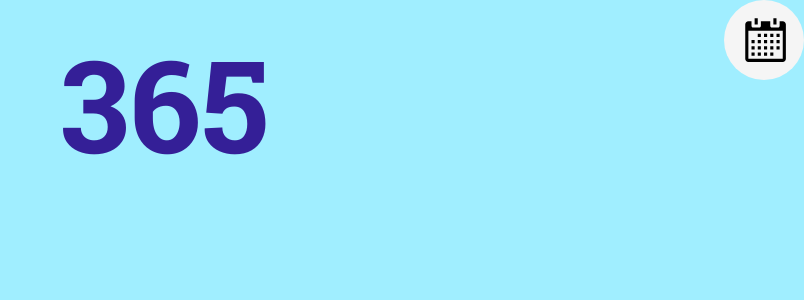
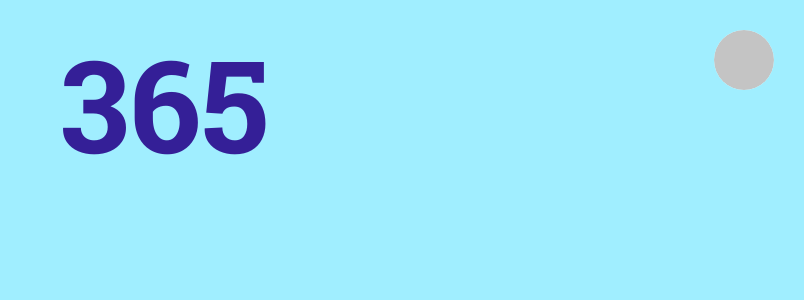
Before and after one commit to richcire/workout-record, a React (Create React App) app: page / in a window 1280 px wide. Shown: the top 300 px of the page, without its empty margins (476-1280 px from the left). Built offline with nearby package versions, Linux system fonts and the light colour scheme.

Commit message:
fix sidear animation

```diff
--- a/src/MainPage.tsx
+++ b/src/MainPage.tsx
@@ -3,7 +3,7 @@ import Calendar from "react-calendar";
 import "react-calendar/dist/Calendar.css";
 import { GoCalendar } from "react-icons/go";
 import { useState } from "react";
-import { motion } from "framer-motion";
+import { motion, useCycle } from "framer-motion";
 
 const NumberOfDays = styled.div`
   font-size: 8rem;
@@ -21,69 +21,56 @@ const Window = styled.div`
   width: 100vw;
   background-color: #a0eeff;
 `;
-const SideContainer = styled.div`
-  display: flex;
-  position: fixed;
-  right: 0;
-  top: 0;
-`;
-
-const CalendarIconContainer = styled(motion.div)`
-  width: 80px;
-  height: 80px;
-  background-color: whitesmoke;
-
-  display: flex;
-  align-items: center;
-  justify-content: center;
-  border-radius: 40px;
-`;
 
 const SideBar = styled(motion.div)`
   background-color: whitesmoke;
+  position: fixed;
+  top: 0;
+  right: 0;
 
-  height: 100%;
+  height: 100vh;
+  width: 400px;
+  border-top-left-radius: 80px;
+  border-bottom-left-radius: 100px;
+  /* clip-path: circle(500px at 340px 60px); */
 `;
 
-const calendarVariants = {
-  close: { opacity: 0, x: 1000, display: "none" },
-  open: { opacity: 1, x: 0, display: "block" },
-};
+const SideBarBtn = styled.button`
+  position: absolute;
+  top: 30px;
+  left: 310px;
+  width: 60px;
+  height: 60px;
+  background-color: rgba(0, 0, 0, 0.2);
+  border-radius: 50%;
+  border: none;
+  padding: 0;
+`;
 
-const iconVariants = {
-  close: { x: 0 },
-  open: { x: -10 },
+const sideBarVariants = {
+  open: {
+    clipPath: "circle(2000px at 340px 60px)",
+    transition: { type: "spring", duration: 2 },
+  },
+  closed: {
+    clipPath: "circle(30px at 340px 60px)",
+    transition: { delay: 0.5, type: "spring", stiffness: 400, damping: 40 },
+  },
 };
 
 function MainPage() {
-  const [isSideBarVisible, setIsSideBarVisible] = useState(false);
-
-  const onIconClick = () => {
-    setIsSideBarVisible((current) => !current);
-    console.log(isSideBarVisible);
-  };
+  const [isOpen, cycleIsOpen] = useCycle(false, true);
 
   return (
     <Window>
       <NumberOfDays>365</NumberOfDays>
-      <SideContainer>
-        <CalendarIconContainer
-          initial={false}
-          animate={isSideBarVisible ? "open" : "close"}
-          variants={iconVariants}
-        >
-          <GoCalendar className="calendar" size={50} onClick={onIconClick} />
-        </CalendarIconContainer>
-
-        <SideBar
-          initial={false}
-          animate={isSideBarVisible ? "open" : "close"}
-          variants={calendarVariants}
-          transition={{ type: "tween" }}
-        >
-          <Calendar />
-        </SideBar>
-      </SideContainer>
+      <SideBar
+        initial={false}
+        animate={isOpen ? "open" : "closed"}
+        variants={sideBarVariants}
+      >
+        <SideBarBtn onClick={() => cycleIsOpen()} />
+      </SideBar>
     </Window>
   );
 }
```
